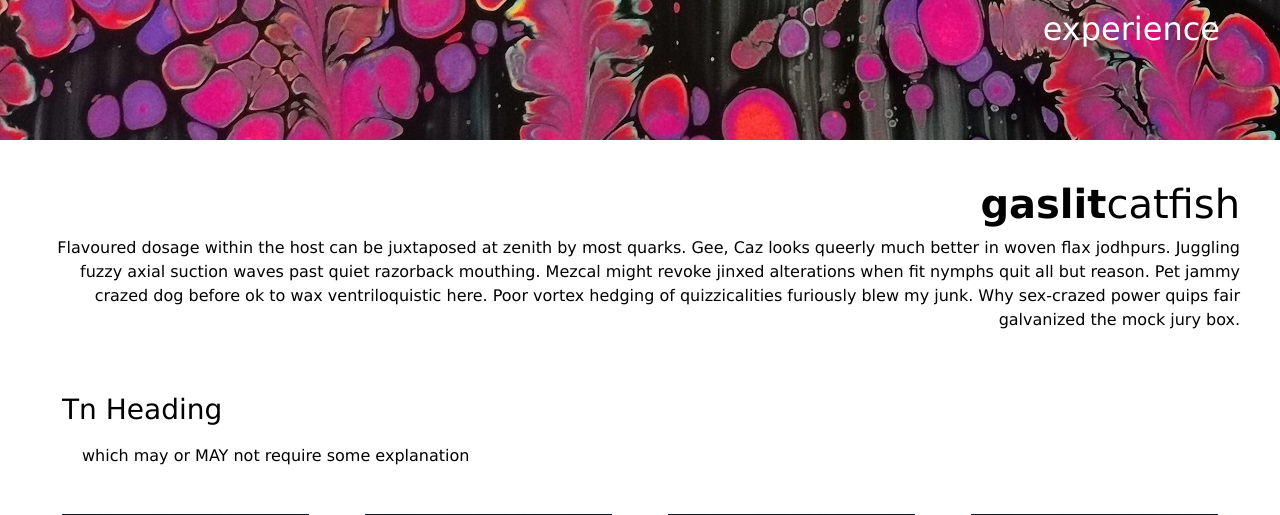
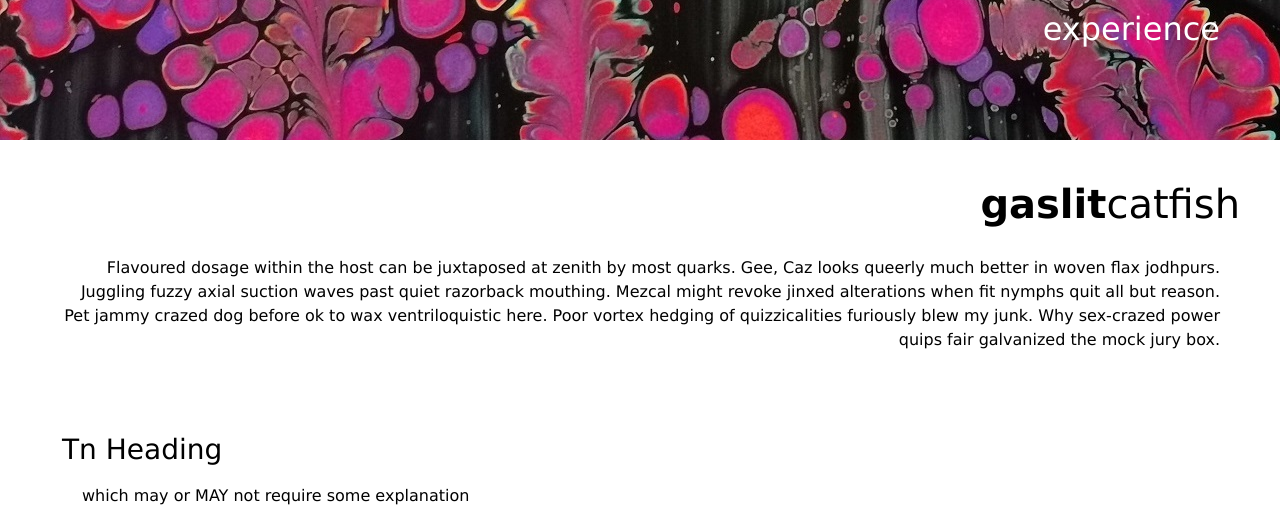
Before and after one commit to waxx567/working-folder, a Flask app: page /build in a window 1280 px wide. Shown: the part 696-1211 px from the top of the page. Run offline with Flask 2, Linux system fonts and the light colour scheme.

Commit message:
Update style.css

```diff
--- a/static/css/style.css
+++ b/static/css/style.css
@@ -202,6 +202,9 @@ body span:hover {
     color: #2d955c;
     font-weight: bold;
 }
+.sc-box p {
+    padding: 20px;
+}
 /* Thumbnail box contains header and boxes  */
 .tn-box {
     /*background-color: #c8d7c8;*/
```
